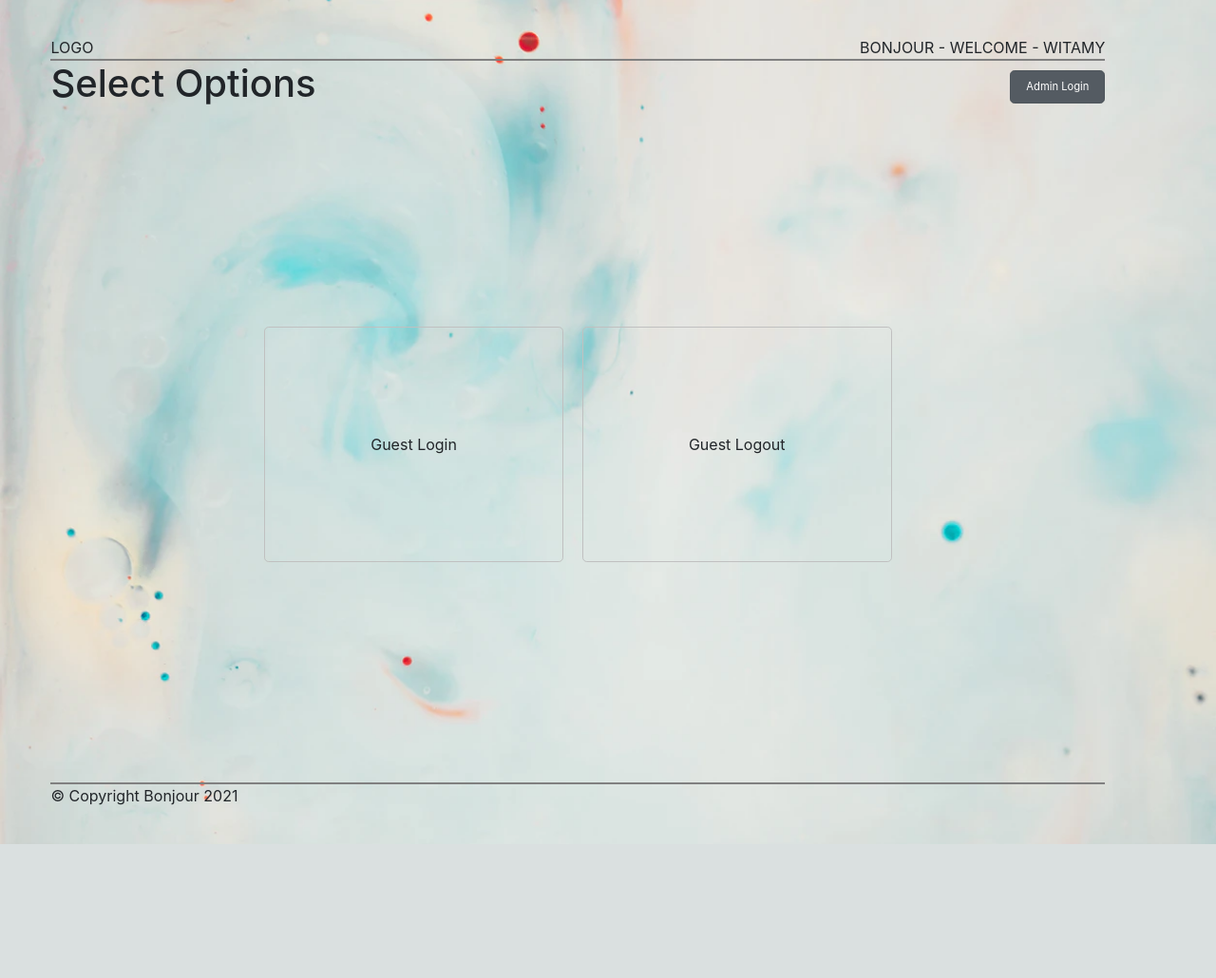
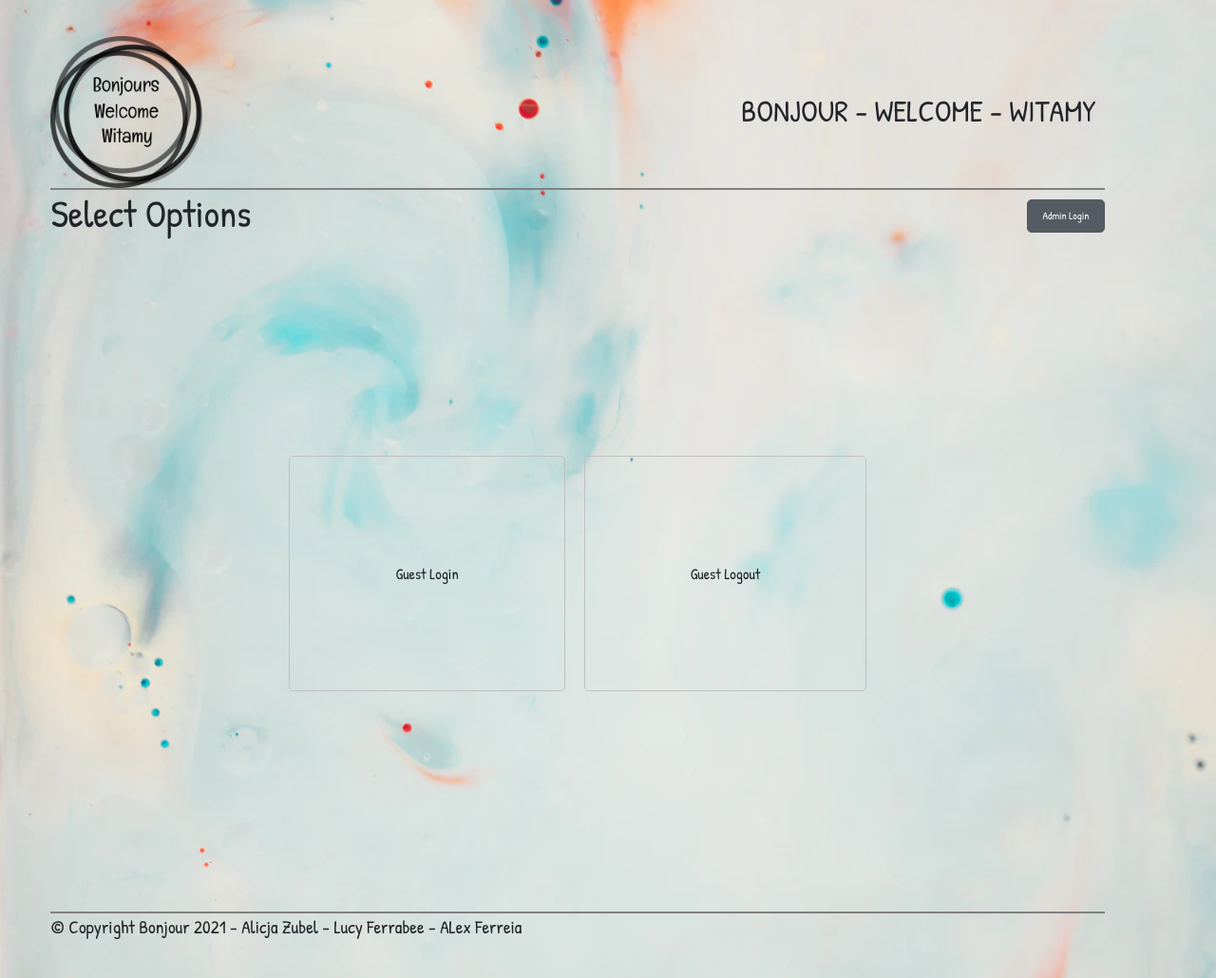
Before and after one commit to iO-Academy/2021-may-office-sign-in, a PHP site: template templates/homePage.phtml in a window 1280 px wide. Shown: the whole page at 95% size. Before the commit the page ends 889 px from the top, so only its background shows below. Run offline with PHP 8.4, Linux system fonts and the light colour scheme; the template is opened without the code that fills it, so the values that code supplies are empty.

Commit message:
header css + footer + font familly

```diff
--- a/public/css/style.css
+++ b/public/css/style.css
@@ -1,3 +1,7 @@
+* {
+    font-family: 'Patrick Hand', cursive;
+}
+
 body {
     background-image: url("/background.jpg");
     background-position: center; /* Center the image */
@@ -5,8 +9,19 @@
     background-size: cover; /* Resize the background image to cover the entire container */
 }
 
+.welcome {
+    margin: auto 10px;
+    text-align: center;
+    font-size: 2rem;
+    height: 50px;
+}
+
 .container {
     margin: 3%;
+}
+
+.main-logo {
+    width: 80%;
 }
 
 header {
@@ -17,6 +32,7 @@
 
 footer {
     border-top: grey solid 2px;
+    font-size: 1.2rem;
 }
 
 .admin_page {
--- a/templates/partials/layout/footer.phtml
+++ b/templates/partials/layout/footer.phtml
@@ -1,10 +1,5 @@
 <footer>
-    &copy; Copyright Bonjour <?php echo date('Y'); ?>
-<!--    <div class="pull-right">-->
-<!--        --><?php //if (isset($_SESSION['loggedIn']) && $_SESSION['loggedIn'] === true) { ?>
-<!--            <a href="./register">Register User</a>-->
-<!--        --><?php //} ?>
-
+   <p>&copy; Copyright Bonjour <?php echo date('Y'); ?> - Alicja Zubel - Lucy Ferrabee - ALex Ferreia</p>
 </footer>
 
 </div>
--- a/templates/partials/layout/head.phtml
+++ b/templates/partials/layout/head.phtml
@@ -7,5 +7,7 @@
 <script src="https://code.jquery.com/jquery-3.4.1.slim.min.js" integrity="sha384-J6qa4849blE2+poT4WnyKhv5vZF5SrPo0iEjwBvKU7imGFAV0wwj1yYfoRSJoZ+n" crossorigin="anonymous"></script>
 <script src="https://cdn.jsdelivr.net/npm/popper.js@1.16.0/dist/umd/popper.min.js" integrity="sha384-Q6E9RHvbIyZFJoft+2mJbHaEWldlvI9IOYy5n3zV9zzTtmI3UksdQRVvoxMfooAo" crossorigin="anonymous"></script>
 <script src="https://stackpath.bootstrapcdn.com/bootstrap/4.4.1/js/bootstrap.min.js" integrity="sha384-wfSDF2E50Y2D1uUdj0O3uMBJnjuUD4Ih7YwaYd1iqfktj0Uod8GCExl3Og8ifwB6" crossorigin="anonymous"></script>
-
+<link rel="preconnect" href="https://fonts.googleapis.com">
+<link rel="preconnect" href="https://fonts.gstatic.com" crossorigin>
+<link href="https://fonts.googleapis.com/css2?family=Patrick+Hand&display=swap" rel="stylesheet">
 <link href="/css/style.css" rel="stylesheet" type="text/css">
--- a/templates/partials/layout/header.phtml
+++ b/templates/partials/layout/header.phtml
@@ -1,7 +1,5 @@
 <div class="container">
     <header>
-
-        <div class="logo">LOGO</div>
+        <div class="logo"><img class="main-logo" src="images/main-logo.png"></div>
         <div class="welcome">BONJOUR - WELCOME - WITAMY</div>
-
     </header>
```
Also changed, not shown: public/images/background2.jpg (added), public/images/logo-message.png (added), public/images/main-logo.png (added).
